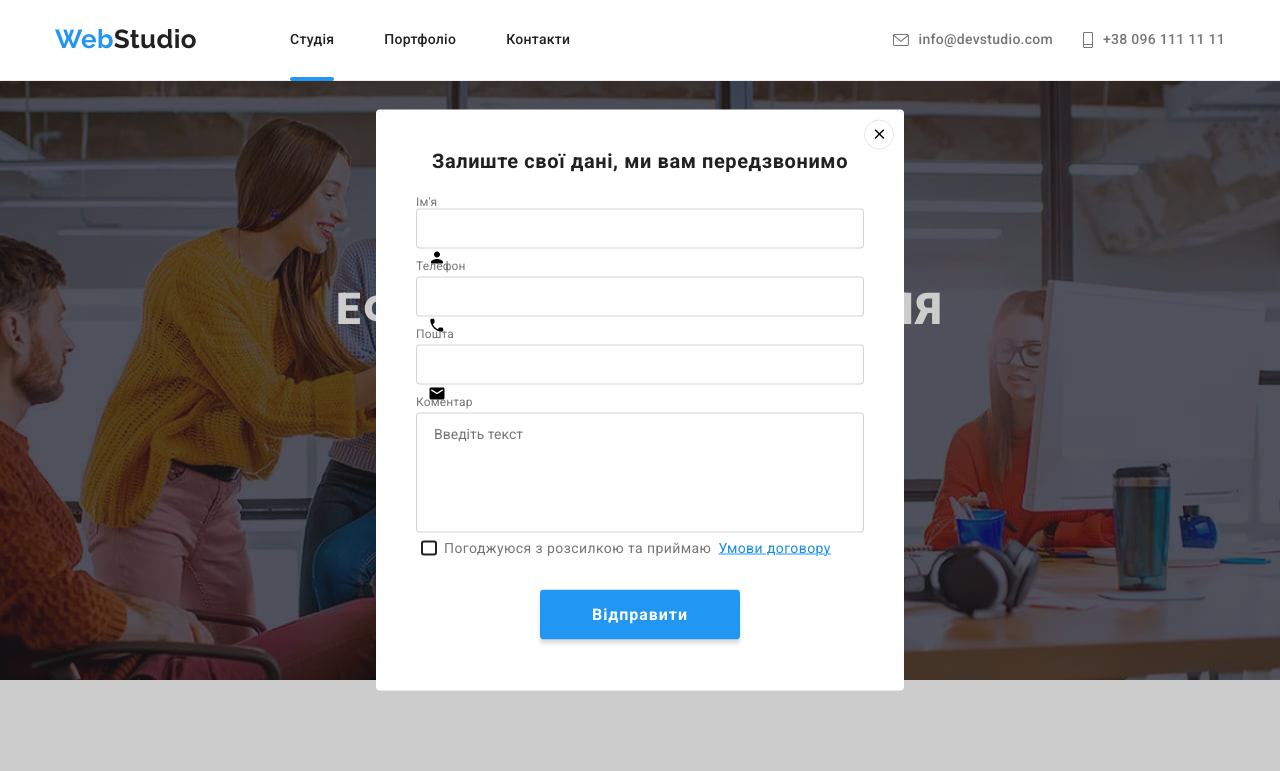
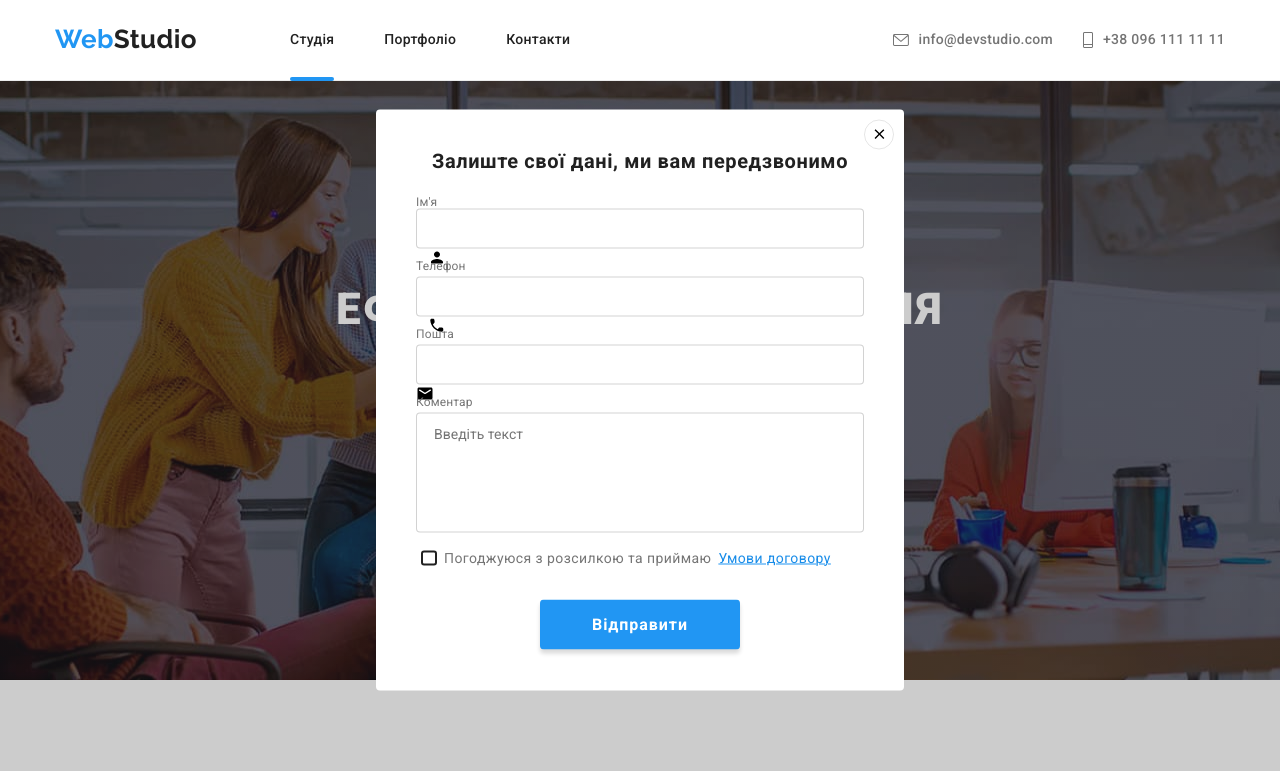
Before and after one commit to gitdenlev/goit-markup-hw-06, a plain HTML site: page index.html in a window 1280 px wide. Both pictures are taken after a click on the button "Замовити послугу". Shown: the top 771 px of the page. Drawn offline with Linux system fonts and the light colour scheme.

Commit message:
Update hw-06

```diff
--- a/css/styles.css
+++ b/css/styles.css
@@ -746,10 +746,7 @@ footer {
 }
 .modal-input-mail {
   position: absolute;
-    display: flex;
-    align-items: center;
-    justify-content: center;
-    margin-left: 12px;
+  display: flex;
     transition: fill 250ms cubic-bezier(0.4, 0, 0.2, 1);
 }
 .modal-input-mail:hover {
@@ -901,6 +898,10 @@ footer {
   text-indent: 15px;
   padding-top: 15px;
 }
+.input-wrap {
+  position: relative;
+  margin-bottom: 10px;
+}
 
 /*Футер(секція підписатися)*/
 
--- a/index.html
+++ b/index.html
@@ -489,6 +489,7 @@
         </button>
         <p class="modal-title">Залиште свої дані, ми вам передзвонимо</p>
         <form class="modal-form">
+          <div class="input-wrap">
           <label class="input-label">
             <span class="form-title-name">Ім'я</span>
             <input class="modal-input" type="text" name="user_name" required/>
@@ -496,6 +497,8 @@
               <use href="./svg/icons.svg#icon-person"></use>
             </svg>
           </label>
+          </div>
+          <div class="input-wrap">
           <label class="input-label">
             <span class="form-title">Телефон</span>
             <input class="modal-input" type="tel" name="user_phone_number" required/>
@@ -503,6 +506,8 @@
               <use href="./svg/icons.svg#icon-phone"></use>
             </svg>
           </label>
+          </div>
+          <div class="input-wrap">
           <label class="input-label">
             <span class="form-title">Пошта</span>
             <input class="modal-input" type="email" name="user_email" required/>
@@ -510,16 +515,20 @@
               <use href="./svg/icons.svg#icon-email"></use>
             </svg>
           </label>
+          </div>
+          <div class="input-wrap">
           <label class="input-label">
             <span class="form-title">Коментар</span>
             <textarea class="form-textarea" name="text" placeholder="Введіть текст"></textarea>
           </label>
+          </div>
           <input
             class="input-check unseen"
             type="checkbox"
             name="policy"
             id="privacy"
             />
+            <div class="input-wrap">
             <label for="privacy" class="check-text">
             <span class="inpt-check">
               <svg class="check-icon" width="16" height="15">
@@ -529,6 +538,7 @@
             Погоджуюся з розсилкою та приймаю
               <a href="#" class="link-input">Умови договору</a>
             </label>
+            </div>
           <button class="form-btn" type="submit">Відправити</button>
         </form>
       </div>
```
